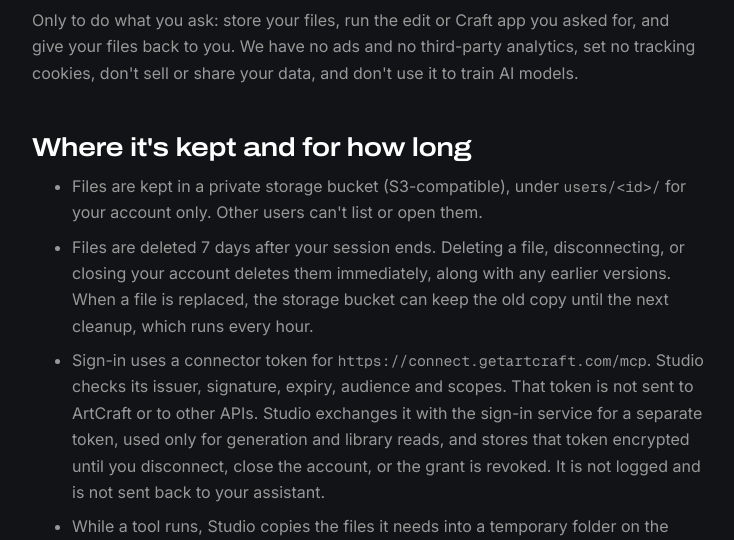
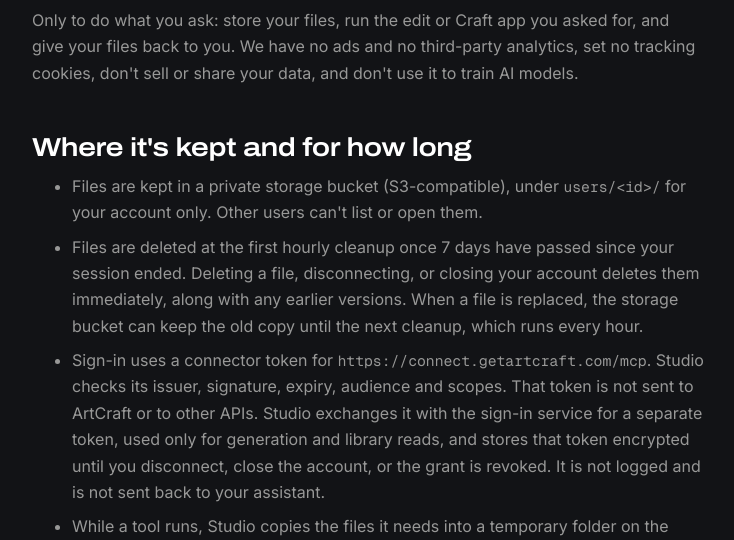
Before and after one commit to adikshan11/artcraft-chatgpt-mcp, a Flask app: page /privacy in a window 1280 px wide. Shown: the part 939-1479 px from the top of the page, without its empty margins (272-1006 px from the left). Run offline with Flask 3, Linux system fonts and the light colour scheme.

Commit message:
Say when the 7-day deletion actually runs
The sweep is hourly, so a file can stay until the next run after the 7 days.

```diff
--- a/templates/privacy.html
+++ b/templates/privacy.html
@@ -37,7 +37,7 @@
 <ul>
   <li>Files are kept in a private storage bucket (S3-compatible), under
     <code>users/&lt;id&gt;/</code> for your account only. Other users can't list or open them.</li>
-  <li>Files are deleted {{ retention_days }} days after your session ends. Deleting a
+  <li>Files are deleted at the first hourly cleanup once {{ retention_days }} days have passed since your session ended. Deleting a
     file, disconnecting, or closing your account deletes them immediately, along with
     any earlier versions. When a file is replaced, the storage bucket can keep the old copy
     until the next cleanup, which runs every hour.</li>
```
